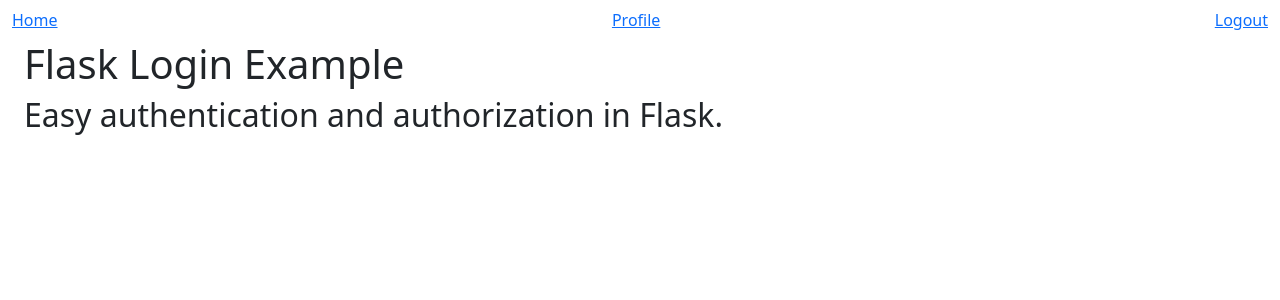
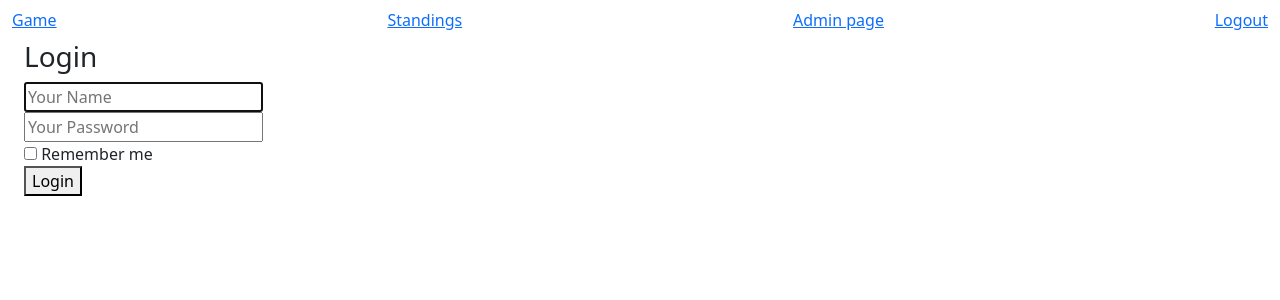
Before and after one commit to hopo1/fiks_celotaborovka, a Flask app: page / in a window 1280 px wide. Shown: the top 300 px of the page. Run offline with Flask 2, Linux system fonts and the light colour scheme; a user stored in the database is signed in; some libraries are stand-ins or nearby versions.

Commit message:
Improve to prepared state.

```diff
--- a/project/color_solver.py
+++ b/project/color_solver.py
@@ -33,10 +33,10 @@
 
 def get_colors():
     r = Color.query.filter(Color.user_id.isnot(None)).order_by(Color.user_id.asc()).all()
-    return [black,white] + [toRgb(x) for x in r]
+    return [black, white] + [toRgb01(x) for x in r]
 
 
-def get_color(id):
+def get_color(id):  # unused
     r = Color.query.filter_by(user_id=id).first()
     if r is None:
         return None
@@ -49,3 +49,7 @@
 
 def toRgb(color):
     return int(color.x * 255), int(color.y * 255), int(color.z * 255)
+
+
+def toRgb01(color):
+    return color.x, color.y, color.z
--- a/project/main.py
+++ b/project/main.py
@@ -4,35 +4,38 @@
 from flask import Blueprint, render_template, request, current_app, flash, redirect, url_for, Response
 from flask_login import login_required, current_user
 from matplotlib.backends.backend_agg import FigureCanvasAgg
-from matplotlib.colors import ListedColormap
+from matplotlib.colors import ListedColormap, BoundaryNorm
 from matplotlib.figure import Figure
 import matplotlib.pyplot as plt
-from sqlalchemy import tuple_
+from sqlalchemy import tuple_, func, text
 from sqlalchemy.exc import IntegrityError
 import numpy as np
 
-from .color_solver import get_color, get_colors
+from .color_solver import get_colors
 from .models import User, Range, Tile
 from project.enums import Roles
-from . import db
+from . import db, cache
 
 main = Blueprint('main', __name__)
 
 
 @main.route('/')
 def index():
-    return render_template('index.html')
+    return render_template('login.html')
+
+
+@main.route('/admin')
+@login_required
+def admin():
+    users = User.query.all()
+    return render_template('admin.html', name=current_user.name, len=len(users), users=users, rn=get_range())
 
 
 @main.route('/profile')
 @login_required
 def profile():
-    if current_user.role == Roles.user:
-        u = User.query.filter_by(id=current_user.id).first()
-        return render_template('user.html', name=u.name, points=u.points, id=str(u.id))
-    else:
-        users = User.query.all()
-        return render_template('admin.html', name=current_user.name, len=len(users), users=users)
+    u = User.query.filter_by(id=current_user.id).first()
+    return render_template('user.html', name=u.name, points=u.points, id=str(u.id))
 
 
 @main.route('/make_admin', methods=['POST'])
@@ -40,16 +43,16 @@
 def make_admin():
     if current_user.role != Roles.admin:
         flash("You can not make admin")
-        return redirect(url_for('main.profile'))
+        return redirect(url_for('main.admin'))
     _id = request.form.get('id')
     u = User.query.filter_by(id=_id).first()
     if u.role == Roles.admin:
         flash("already admin")
-        return redirect(url_for('main.profile'))
+        return redirect(url_for('main.admin'))
     u.role = Roles.admin
     db.session.add(u)
     db.session.commit()
-    return profile()
+    return admin()
 
 
 @main.route('/make_user', methods=['POST'])
@@ -57,19 +60,19 @@
 def make_user():
     if current_user.role != Roles.admin:
         flash("You can not make user")
-        return redirect(url_for('main.profile'))
+        return redirect(url_for('main.admin'))
     _id = int(request.form.get('id'))
     if _id == current_user.id:
         flash("You can not demote you")
-        return redirect(url_for('main.profile'))
+        return redirect(url_for('main.admin'))
     u = User.query.filter_by(id=_id).first()
     if u.role == Roles.user:
         flash("already user")
-        return redirect(url_for('main.profile'))
+        return redirect(url_for('main.admin'))
     u.role = Roles.user
     db.session.add(u)
     db.session.commit()
-    return profile()
+    return admin()
 
 
 @main.route('/ocupy', methods=['POST'])
@@ -95,15 +98,16 @@
     if rn is None:
         flash("Range not specified tell orgs!")
         return redirect(url_for('main.profile'))
-    if inside(rn, x, y):
+    if not_inside(rn, x, y):
         flash("Out of grid.")
         return redirect(url_for('main.profile'))
-    t = Tile(x=x, y=y, player=current_user.id)
+    t = Tile(x=x, y=y, player_id=current_user.id)
     db.session.add(t)
     try:
         db.session.commit()
     except IntegrityError:
         flash("tile already ocupied!")
+    cache.delete_memoized(plot_png)
     return redirect(url_for('main.profile'))
 
 
@@ -117,26 +121,29 @@
     try:
         p = int(p)
     except ValueError:
-        return redirect(url_for('main.profile'))
+        return redirect(url_for('main.admin'))
     m = User.query.filter_by(id=id_).first()
     m.points = User.points + p
     db.session.add(m)
     db.session.commit()
-    return profile()
+    return admin()
 
 
 @main.route('/print-plot')
 @login_required
-def plot_png():  # todo add cache and invalidate on give points
+@cache.memoize(0)
+def plot_png():  # todo split cache for array and painting if neccesery
     fig = Figure()
     ax = fig.add_subplot(1, 1, 1)
-    cmap = ListedColormap(get_colors())
+    cl = get_colors()
+    cmap = ListedColormap(cl)
     rn = get_range()
-    arr = np.zeros((rn.max_x - rn.min_x, rn.max_y - rn.min_y))
+    arr = np.zeros((rn.max_x - rn.min_x, rn.max_y - rn.min_y), dtype=np.int)
     ts = Tile.query.all()
     for i in ts:
-        arr[i.x - rn.min_x][i.y - rn.min_y] = i.player + 1 if i.solved else 1
-    ax.imshow(arr, cmap)
+        arr[i.x - rn.min_x][i.y - rn.min_y] = i.player_id + 1 if i.solved else 1
+    norm = BoundaryNorm(np.arange(len(cl) + 1) - .5, len(cl))
+    ax.imshow(arr, cmap=cmap, norm=norm)
     ax.set_xticks(np.arange(0, rn.max_x - rn.min_x, 1))
     ax.set_yticks(np.arange(0, rn.max_y - rn.min_y, 1))
 
@@ -155,35 +162,78 @@
     return Response(output.getvalue(), mimetype='image/png')
 
 
-@main.route('/evaluate')
+@main.route('/range', methods=['POST'])
+@login_required
+def increase_range():
+    try:
+        max_x = int(request.form.get('max_x'))
+        min_x = int(request.form.get('min_x'))
+        max_y = int(request.form.get('max_y'))
+        min_y = int(request.form.get('min_y'))
+    except ValueError:
+        flash("fill all fields")
+        return redirect(url_for('main.admin'))
+    rn = get_range()
+    if rn is not None and (rn.min_x < min_x or rn.max_x > max_x or rn.min_y < min_y or rn.max_y > max_y):
+        flash("field size decrease not allowed")
+        return redirect(url_for('main.admin'))
+    r = Range(min_x=min_x, max_x=max_x, min_y=min_y, max_y=max_y)
+    db.session.add(r)
+    db.session.commit()
+    cache.delete_memoized(get_range)
+    cache.delete_memoized(plot_png)
+    return admin()
+
+
+@main.route('/evaluate', methods=["POST"])
 @login_required
 def evaluate():  # todo test and add a timer
     rn = get_range()
     arr = np.zeros((rn.max_x - rn.min_x, rn.max_y - rn.min_y))
     ts = Tile.query.filter_by(solved=True).all()
     for i in ts:
-        arr[i.x - rn.min_x][i.y - rn.min_y] = i.player
+        arr[i.x - rn.min_x][i.y - rn.min_y] = i.player_id
     tsf = Tile.query.filter_by(solved=False).order_by(Tile.sub.asc()).all()
     for i in tsf:
         for a, b in ((-1, 0), (0, -1), (1, 0), (0, 1)):
             px, py = i.x + a, i.y + b
-            arr[i.x - rn.min_x][i.y - rn.min_y] = i.player
-            if inside(rn, px, py) and arr[px][py] != 0 and arr[px][py] != arr[i.x][i.y]:
+            pxr, pyr = px - rn.min_x, py - rn.min_y
+            arr[i.x - rn.min_x][i.y - rn.min_y] = i.player_id
+            if not not_inside(rn, px, py) and arr[pxr][pyr] != 0 and arr[pxr][pyr] != arr[i.x - rn.min_x][
+                i.y - rn.min_y]:
                 sur = is_surrounded(arr, px, py, rn)
                 if sur:
-                    db.session.query(Tile).filter(tuple_(Tile.x, Tile.y).in_(sur)).update({'player': i.player})
+                    db.session.query(Tile).filter(tuple_(Tile.x, Tile.y).in_(sur)).update({'player': i.player_id})
                     for c, d in sur:
-                        arr[c - rn.min_x][d - rn.min_y] = i.player
+                        arr[c - rn.min_x][d - rn.min_y] = i.player_id
         i.solved = True
         db.session.add(i)
         db.session.commit()
+    cache.delete_memoized(get_occupied)
+    cache.delete_memoized(plot_png)
+    return redirect(url_for('main.admin'))
 
 
+@main.route("/standings")
+def results():
+    pts = get_occupied()
+    return render_template('standings.html', len=len(pts), players=pts)
+
+
+@cache.memoize(timeout=0)
 def get_range():
     return Range.query.order_by(Range.id.desc()).first()
 
 
-def inside(rn, x, y):
+@cache.memoize(timeout=0)
+def get_occupied():
+    pts = Tile.query.with_entities(Tile.player_id, func.count(Tile.player_id).label('pts')).all()
+    nm = {x.player_id: x.pts for x in pts}
+    us = User.query.filter_by(role=Roles.user).all()
+    return sorted([(x.name, nm.get(x.id, 0)) for x in us], key=lambda x: x[1])
+
+
+def not_inside(rn, x, y):
     return rn.min_x > x or rn.max_x <= x or rn.min_y > y or rn.max_y <= y
 
 
@@ -195,9 +245,10 @@
         x, y = to_visit.pop()
         visited.add((x, y))
         for a, b in ((-1, 0), (0, -1), (1, 0), (0, 1)):
-            if arr[x + a - rn.min_x][y + b - rn.min_x] == 0:
+            if not_inside(rn, x + a, y + b) or arr[x + a - rn.min_x][y + b - rn.min_y] == 0:
                 return False
-            if arr[x + a - rn.min_x][y + b - rn.min_x] == arr[x - rn.min_x][y - rn.min_x]:
+            if arr[x + a - rn.min_x][y + b - rn.min_y] == arr[x - rn.min_x][y - rn.min_y] \
+                    and (x + a, y + b) not in visited:
                 to_visit.add((x + a, y + b))
     return visited
 
--- a/project/models.py
+++ b/project/models.py
@@ -2,6 +2,7 @@
 
 from flask_login import UserMixin
 from sqlalchemy import ForeignKey, func
+from sqlalchemy.orm import relationship
 
 from . import db
 from project.enums import Roles
@@ -18,9 +19,10 @@
 class Tile(db.Model):
     x = db.Column(db.Integer, primary_key=True)
     y = db.Column(db.Integer, primary_key=True)
-    player = db.Column(ForeignKey('user.id'))
+    player_id = db.Column(ForeignKey('user.id'))
     sub = db.Column(db.TIMESTAMP, default=func.now())
     solved = db.Column(db.Boolean, default=False)
+    player = relationship("User", foreign_keys=[player_id])
 
 
 class Range(db.Model):
--- a/project/templates/base.html
+++ b/project/templates/base.html
@@ -16,12 +16,19 @@
 <section class="container-fluid">
 
     <nav class="navbar navbar-light">
-        <a href="{{ url_for('main.index') }}" class="navbar-item">
-            Home
-        </a>
+
         {% if current_user.is_authenticated %}
             <a href="{{ url_for('main.profile') }}" class="navbar-item">
-                Profile
+                Game
+            </a>
+            <a href="{{ url_for('main.results') }}" class="navbar-item">
+                Standings
+            </a>
+        {% endif %}
+
+        {% if current_user.is_authenticated and current_user.role.name == 'admin' %}
+            <a href="{{ url_for('main.admin') }}" class="navbar-item">
+                Admin page
             </a>
         {% endif %}
         {% if not current_user.is_authenticated %}
```
Also changed, not shown: project/templates/admin.html (+23 -1 lines), project/templates/standings.html (added, +39 -0 lines), project/templates/user.html (+9 -5 lines), project/__init__.py (line endings or trailing spaces), project/db.sqlite, project/static/img/1_user_img.jpg.
